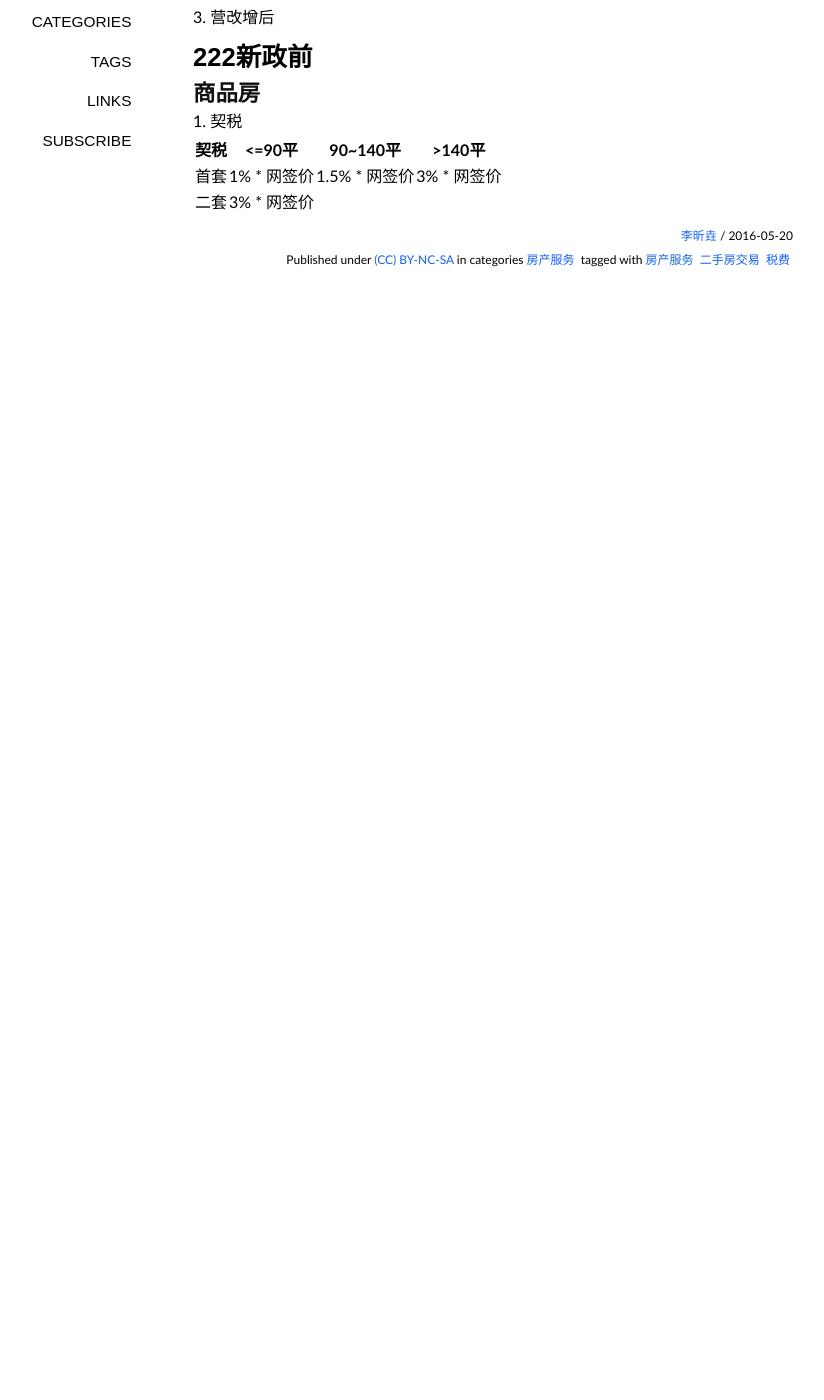
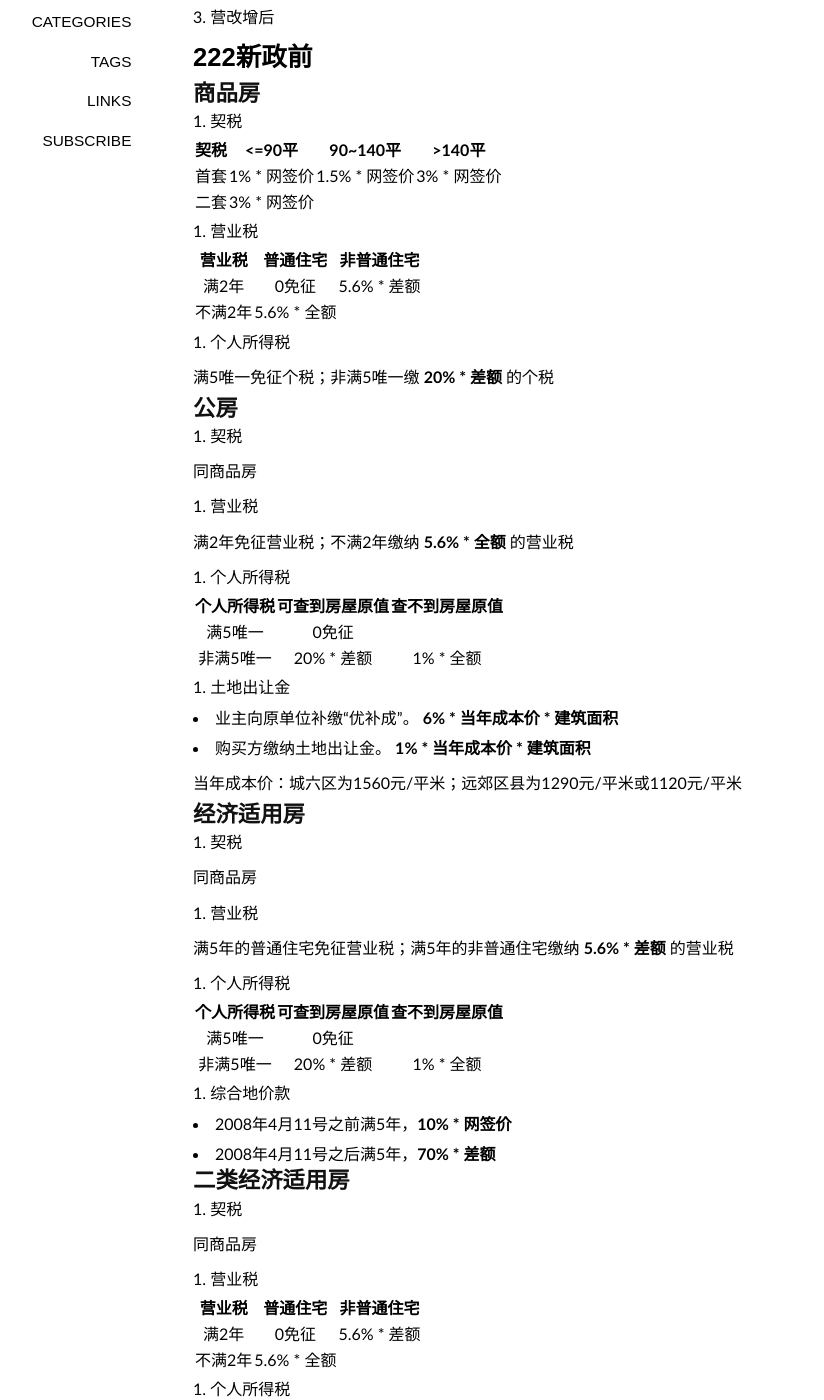
Before and after one commit to lixinyao/jekyll_blog, a Jekyll site: the page built from _posts/2016-05-20-taxes-of-secondhand-house-transactions.md, in a window 1280 px wide and 1400 px high, scrolled down 270 px. Shown: the whole window, without its empty margins (147-971 px from the left). Built offline with Jekyll 4.4.1, drawn with Linux system fonts in a browser that asks for light colours; nearby versions of some CDN libraries; some web fonts are replaced; comment, search, counter and statistics services are not loaded; before the commit the page ends 900 px from its top, so only the background shows below that; some of the changed text lies outside the part shown.

Commit message:
二手房交易税费梳理

```diff
--- a/_posts/2016-05-20-taxes-of-secondhand-house-transactions.md
+++ b/_posts/2016-05-20-taxes-of-secondhand-house-transactions.md
@@ -26,3 +26,101 @@ tags:
 | :---: | :---: | :---: | :---: |
 | 首套 | 1% * 网签价 | 1.5% * 网签价 | 3% * 网签价 |
 | 二套 | 3% * 网签价 |
+
+2. 营业税
+
+| 营业税 | 普通住宅 | 非普通住宅 |
+| :---: | :---: | :---: |
+| 满2年 | 0免征 | 5.6% * 差额 |
+| 不满2年 | 5.6% * 全额 |
+
+3. 个人所得税
+
+满5唯一免征个税；非满5唯一缴 **20% * 差额** 的个税
+
+## 公房
+
+1. 契税
+
+同商品房
+
+2. 营业税
+
+满2年免征营业税；不满2年缴纳 **5.6% * 全额** 的营业税
+
+3. 个人所得税
+
+| 个人所得税 | 可查到房屋原值 | 查不到房屋原值 |
+| :---: | :---: | :---: |
+| 满5唯一 | 0免征 |
+| 非满5唯一 | 20% * 差额 | 1% * 全额 |
+
+4. 土地出让金
+
+- 业主向原单位补缴“优补成”。 **6% * 当年成本价 * 建筑面积**
+- 购买方缴纳土地出让金。 **1% * 当年成本价 * 建筑面积**
+
+当年成本价：城六区为1560元/平米；远郊区县为1290元/平米或1120元/平米
+
+## 经济适用房
+
+1. 契税
+
+同商品房
+
+2. 营业税
+
+满5年的普通住宅免征营业税；满5年的非普通住宅缴纳 **5.6% * 差额** 的营业税
+
+3. 个人所得税
+
+| 个人所得税 | 可查到房屋原值 | 查不到房屋原值 |
+| :---: | :---: | :---: |
+| 满5唯一 | 0免征 |
+| 非满5唯一 | 20% * 差额 | 1% * 全额 |
+
+4. 综合地价款
+
+- 2008年4月11号之前满5年，**10% * 网签价**
+- 2008年4月11号之后满5年，**70% * 差额**
+
+## 二类经济适用房
+
+1. 契税
+
+同商品房
+
+2. 营业税
+
+| 营业税 | 普通住宅 | 非普通住宅 |
+| :---: | :---: | :---: |
+| 满2年 | 0免征 | 5.6% * 差额 |
+| 不满2年 | 5.6% * 全额 |
+
+3. 个人所得税
+
+同商品房
+
+4. 土地出让金
+
+**3% * 网签价**
+
+# 222新政后
+
+对于北京而言主要调整契税，对个人购买家庭唯一住房，取消普通住宅和非普通住宅之分，由3档计税变为2档计税
+
+1. 首套
+
+- <=90平，**1% * 网签价**
+- >90平，**1.5% * 网签价**
+
+2. 二套
+
+**1.5% * 网签价**
+
+# 营改增后
+
+| 增值税 | 普通住宅 | 非普通住宅 |
+| :---: | :---: | :---: |
+| 满2年 | 0免征 | 差额/(1+5%)*5% |
+| 不满2年 | 全额/(1+5%)*5% |
```
